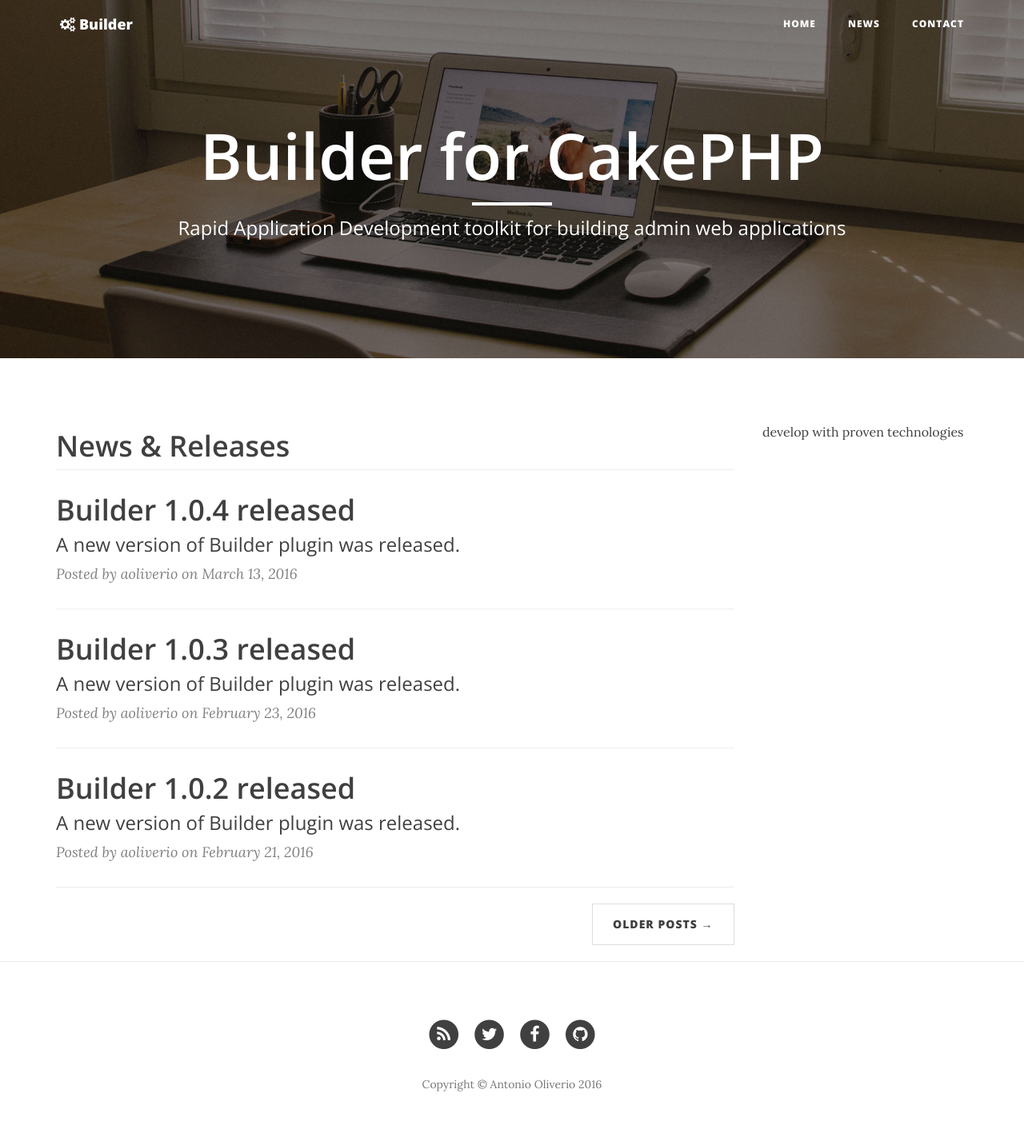
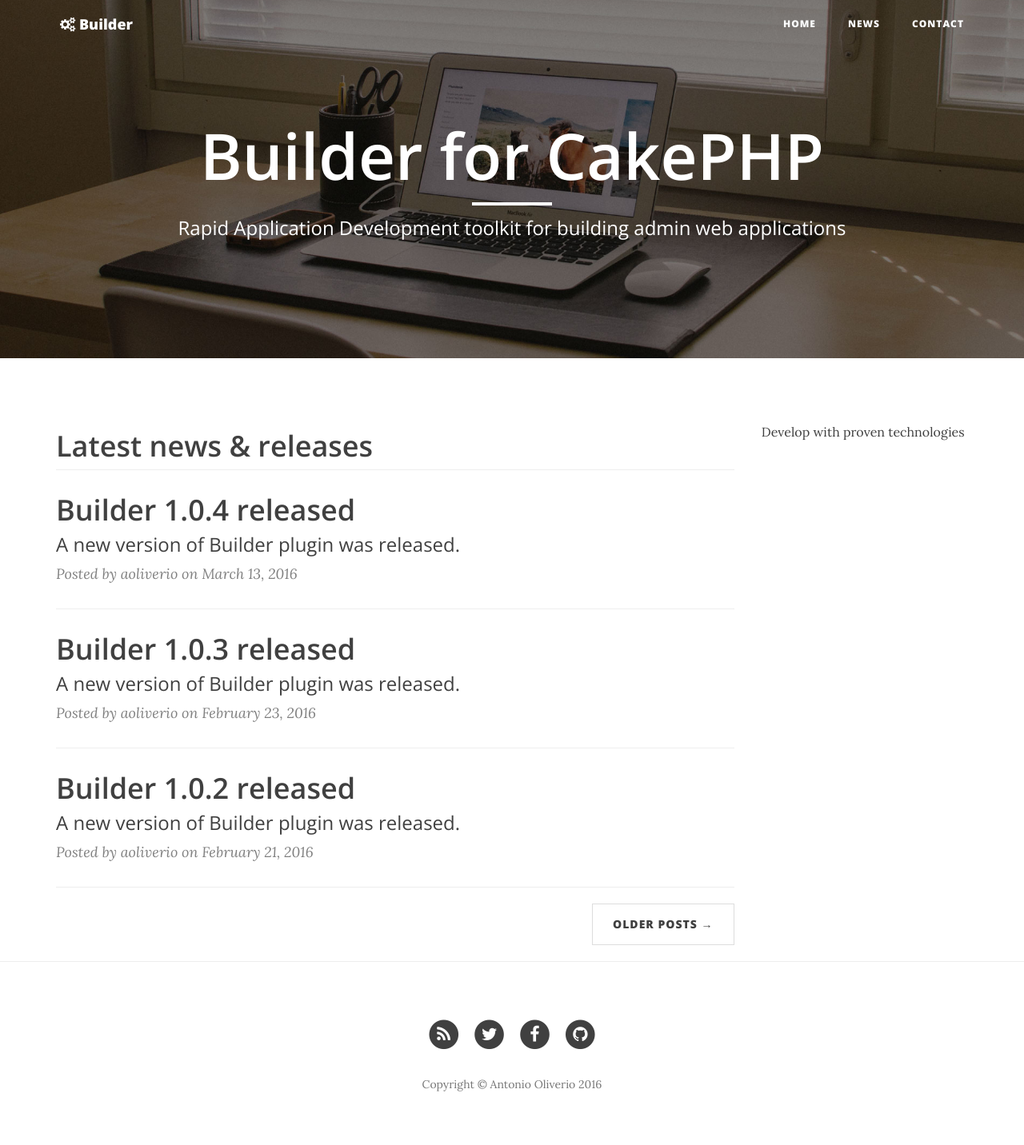
Before and after one commit to aoliverio/builder, a Jekyll site: the page built from index.html, in a window 1280 px wide. Shown: the whole page at 80% size. Built offline with Jekyll 4.4.1, drawn with Linux system fonts in a browser that asks for light colours; nearby versions of some CDN libraries; the list of posts is cut into pages by our own code.

Commit message:
Initial commit

```diff
--- a/_layouts/news.html
+++ b/_layouts/news.html
@@ -23,7 +23,7 @@ layout: default
             {{ content }}
         </div>
         <div class="col-md-3 text-center">
-            <p>develop with proven technologies</p>
+            <p>Develop with proven technologies</p>
         </div>
     </div>
 </div>
--- a/_layouts/page.html
+++ b/_layouts/page.html
@@ -23,7 +23,7 @@ layout: default
             {{ content }}
         </div>
         <div class="text-center">
-            <p>develop with proven technologies</p>
+            <p>Develop with proven technologies</p>
         </div>
     </div>
 </div>
--- a/_layouts/post.html
+++ b/_layouts/post.html
@@ -40,7 +40,7 @@ layout: default
             </div>
             <div class="col-md-3">
                 <div class="well">
-                    <p>sidebar</p>
+                    <p>Sidebar</p>
                 </div>
             </div>
         </div>
--- a/index.html
+++ b/index.html
@@ -4,8 +4,8 @@ title: "Builder for CakePHP"
 description: "Rapid Application Development toolkit for building admin web applications"
 ---
 
-<!-- News & Releases -->
-<h1 class="page-header">News & Releases</h1>
+<!-- Latest News & Releases -->
+<h1 class="page-header">Latest news & releases</h1>
 {% for post in paginator.posts %}
 <div class="post-preview">
     <a href="{{ post.url | prepend: site.baseurl }}">
```
